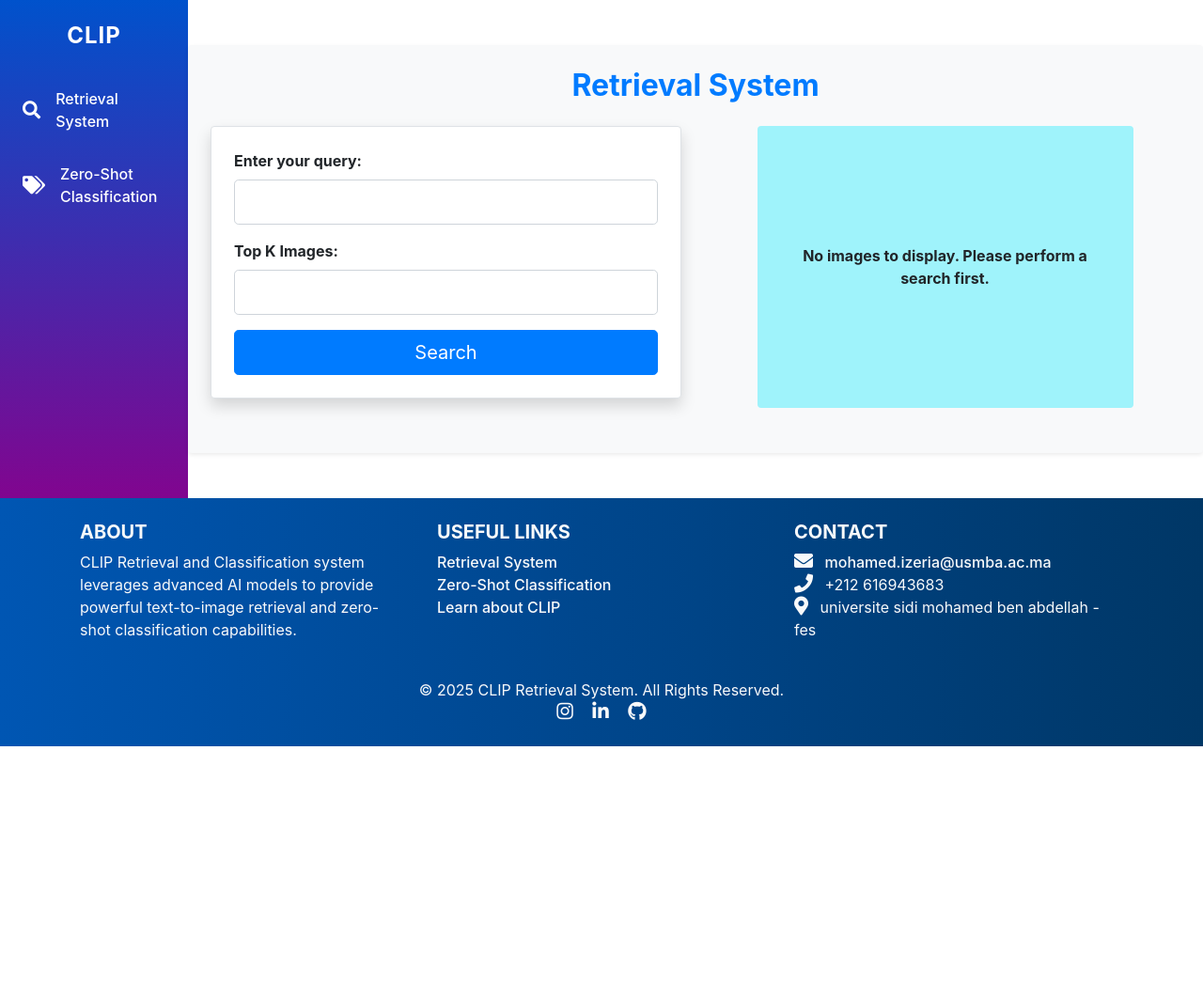
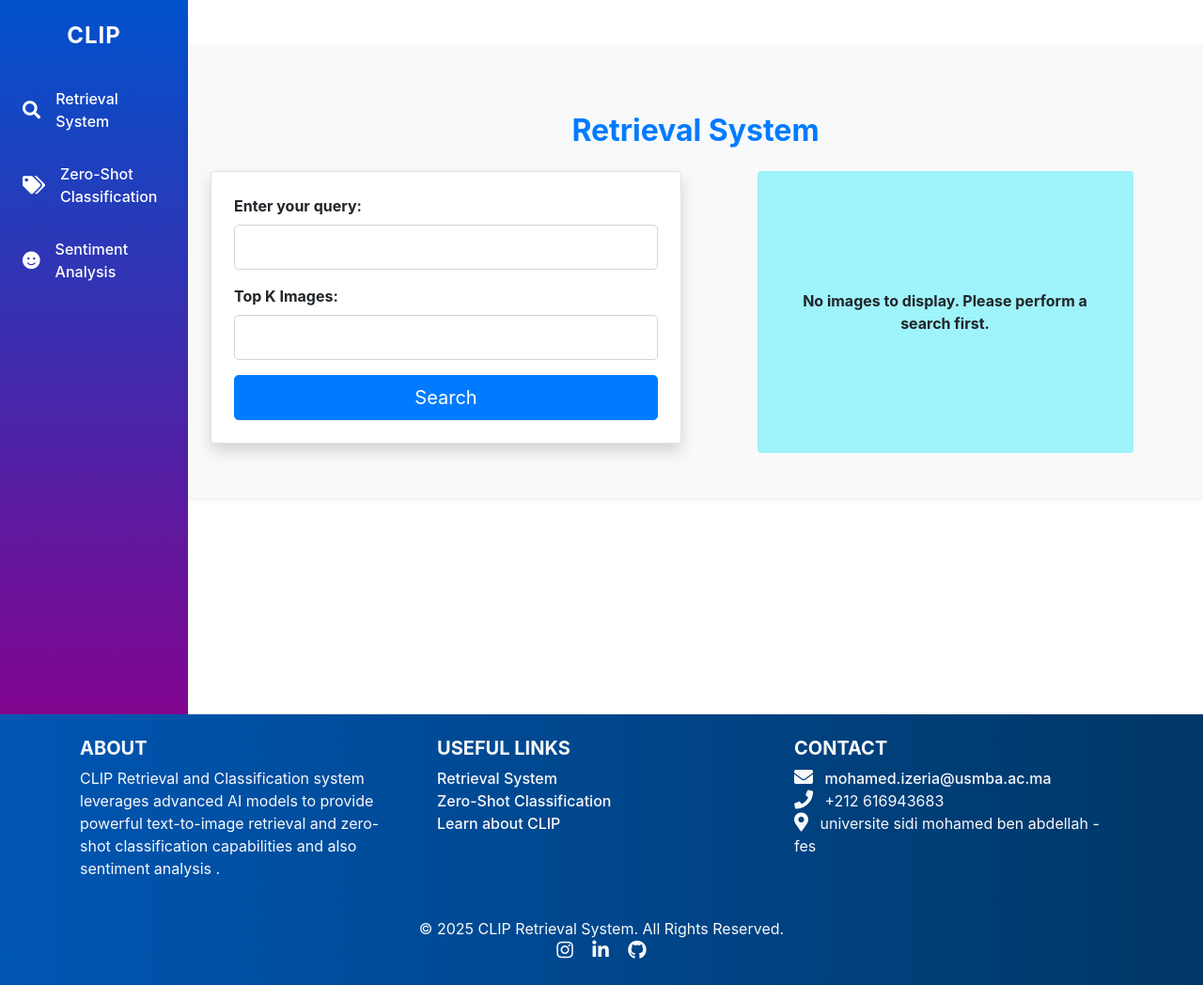
Before and after one commit to mohamedizeria01/image-search-carousel, a Flask app: page / in a window 1280 px wide. Shown: the whole page at 94% size. Before the commit the page ends 794 px from the top, so only its background shows below. Run offline with Flask 3, Linux system fonts and the light colour scheme; some libraries are stand-ins or nearby versions.

Commit message:
first version web application vlms

```diff
--- a/app.py
+++ b/app.py
@@ -11,7 +11,7 @@ clip_model = CLIPModel.from_pretrained("openai/clip-vit-base-patch32")
 clip_processor = CLIPProcessor.from_pretrained("openai/clip-vit-base-patch32")
 
 # Path to the folder containing the images
-images_folder = r"C:\Users\hp\Desktop\projet\static\images"
+images_folder = r"C:\Users\hp\Desktop\applicaion_web\static\images"
 
 # Function for semantic image search
 def semantic_image_search(text_query, image_collection, top_k=3, clip_model=clip_model, clip_processor=clip_processor):
@@ -85,5 +85,35 @@ def classify():
     result = {cls.strip(): round(prob * 100, 2) for cls, prob in zip(classes, probs)}
     return jsonify(result)
 
+
+
+# Route for zero-shot classification
+@app.route("/sentiment", methods=["POST"])
+def sentiment_analysis():
+    if "image" not in request.files or "classes" not in request.form:
+        return jsonify({"error": "Missing image or classes"}), 400
+
+    image_file = request.files["image"]
+    classes = "happy face ,neutral face ,sad face".split(",")
+
+    # Preprocess the image
+    image = Image.open(image_file).convert("RGB")
+    inputs = clip_processor(text=classes, images=image, return_tensors="pt", padding=True)
+
+
+    # Run the CLIP model
+    with torch.no_grad():
+        outputs = clip_model(**inputs)
+        logits_per_image = outputs.logits_per_image
+        probs = logits_per_image.softmax(dim=1).tolist()[0]
+
+    # Prepare classification results
+    result = {cls.strip(): round(prob * 100, 2) for cls, prob in zip(classes, probs)}
+    return jsonify(result)
+
+
+
+
+
 if __name__ == "__main__":
     app.run(debug=True)
--- a/static/js/script.js
+++ b/static/js/script.js
@@ -69,3 +69,81 @@ function showClassification() {
         resultsDiv.appendChild(resultsContainer);
     });
 }
+
+
+function showSentimentAnalysis() {
+    document.getElementById("main-content").innerHTML = `
+        <div class="container py-5">
+            <h2 class="text-center mb-4 text-primary font-weight-bold">Image Sentiment Analysis</h2>
+            <form id="sentiment-form" method="POST" enctype="multipart/form-data" action="/sentiment" class="p-4 bg-white border rounded shadow">
+                <div class="form-group">
+                    <label for="image" class="font-weight-bold">Upload Image:</label>
+                    <input type="file" id="image" name="image" class="form-control-file" required>
+                </div>
+                <button type="submit" class="btn btn-primary btn-block">Analyze Sentiment</button>
+            </form>
+            <div id="sentiment-results" class="mt-5"></div>
+        </div>
+    `;
+
+    const form = document.getElementById("sentiment-form");
+    form.addEventListener("submit", async (event) => {
+        event.preventDefault();
+
+        const formData = new FormData(form);
+
+        // Add the hardcoded classes to the formData
+        const classes = "happy face, normal face, sad face";
+        formData.append("classes", classes);
+
+        const response = await fetch("/sentiment", {
+            method: "POST",
+            body: formData,
+        });
+
+        const result = await response.json();
+        const resultsDiv = document.getElementById("sentiment-results");
+        resultsDiv.innerHTML = ""; // Clear previous results
+
+        if (result.error) {
+            resultsDiv.innerHTML = `<div class="alert alert-danger">${result.error}</div>`;
+            return;
+        }
+
+        // Create a container to hold the image and results
+        const resultsContainer = document.createElement("div");
+        resultsContainer.classList.add("d-flex", "align-items-start", "mt-4");
+
+        // Display the uploaded image
+        const imageDiv = document.createElement("div");
+        imageDiv.classList.add("mr-4");
+        const uploadedImage = document.createElement("img");
+        uploadedImage.src = URL.createObjectURL(formData.get("image"));
+        uploadedImage.classList.add("img-fluid", "rounded", "shadow");
+        uploadedImage.style.maxWidth = "300px";
+        imageDiv.appendChild(uploadedImage);
+
+        // Display sentiment analysis results
+        const resultsContentDiv = document.createElement("div");
+        resultsContentDiv.classList.add("w-75");
+
+        Object.entries(result).forEach(([sentiment, score]) => {
+            resultsContentDiv.innerHTML += `
+                <div class="mb-3">
+                    <strong class="d-block text-capitalize">${sentiment}</strong>
+                    <div class="d-flex justify-content-between align-items-center">
+                        <span class="px-3">${score}%</span>
+                        <div class="progress w-100" style="height: 20px;">
+                            <div class="progress-bar bg-${sentiment === 'happy face' ? 'success' : sentiment === 'sad face' ? 'danger' : 'secondary'}" role="progressbar" style="width: ${score}%" aria-valuenow="${score}" aria-valuemin="0" aria-valuemax="100"></div>
+                        </div>
+                    </div>
+                </div>
+            `;
+        });
+
+        // Append image and results
+        resultsContainer.appendChild(imageDiv);
+        resultsContainer.appendChild(resultsContentDiv);
+        resultsDiv.appendChild(resultsContainer);
+    });
+}
--- a/templates/index.html
+++ b/templates/index.html
@@ -14,9 +14,9 @@
 </head>
 
 <body>
-    <div class="d-flex">
+    <div class="d-flex" >
         <!-- Sidebar -->
-        <nav class="vh-200" style="background: linear-gradient(180deg, #0052cc, #81058f); width: 200px; height: 100;">
+        <nav style="background: linear-gradient(180deg, #0052cc, #81058f); width: 200px; height:auto;">
             <div class="d-flex flex-column align-items-center py-4">
                 <h4 class="text-white font-weight-bold mb-4">CLIP</h4>
                 <ul class="nav flex-column w-100">
@@ -33,14 +33,21 @@
                             <span>Zero-Shot Classification</span>
                         </a>
                     </li>
+                    <li class="nav-item">
+                        <a class="nav-link text-white py-3 px-4 d-flex align-items-center" href="#classification"
+                            onclick="showSentimentAnalysis()">
+                            <i class="fas fa-smile mr-3"></i>
+                            <span>Sentiment Analysis</span>
+                        </a>
+                    </li>
                 </ul>
             </div>
         </nav>
 
         <!-- Content -->
-        <div class="container my-5 py-4 px-4 pb-5 bg-light rounded shadow-sm" id="main-content">
+        <div class="container mt-5 py-4 px-4 pb-5 bg-light rounded shadow-sm" id="main-content" style="margin-bottom: 230px;">
             {% if page == "retrieval" %}
-            <h2 class="text-center mb-4 text-primary font-weight-bold">Retrieval System</h2>
+            <h2 class="text-center mb-4 pt-5 text-primary font-weight-bold">Retrieval System</h2>
             <div class="row">
                 <!-- Left: Form -->
                 <div class="col-md-6">
@@ -93,8 +100,10 @@
                         </a>
                     </div>
                     {% else %}
-                    <div class="text-center d-flex justify-content-center align-items-center  rounded mx-auto" style="width: 400px; height: 300px; background-color: #9ff3fb; ">
-                        <p class="text-black font-weight-bold m-0 m-5">No images to display. Please perform a search first.</p>
+                    <div class="text-center d-flex justify-content-center align-items-center  rounded mx-auto"
+                        style="width: 400px; height: 300px; background-color: #9ff3fb; ">
+                        <p class="text-black font-weight-bold m-0 m-5">No images to display. Please perform a search
+                            first.</p>
                     </div>
                     {% endif %}
 
@@ -113,7 +122,7 @@
                 <div class="col-md-4">
                     <h5 class="font-weight-bold text-uppercase">About</h5>
                     <p>CLIP Retrieval and Classification system leverages advanced AI models to provide powerful
-                            text-to-image retrieval and zero-shot classification capabilities.</p>
+                        text-to-image retrieval and zero-shot classification capabilities and also sentiment analysis .</p>
                 </div>
                 <!-- Useful Links -->
                 <div class="col-md-4">
@@ -141,9 +150,12 @@
                 <div class="col text-center">
                     <p class="mb-0">© 2025 CLIP Retrieval System. All Rights Reserved.</p>
                     <div>
-                            <a href="https://www.instagram.com/mohamed_izri/" class="text-light mx-2"><i class="fab fa-instagram"></i></a>
-                            <a href="https://www.linkedin.com/in/mohamed-izeria-bb50a32ab/" class="text-light mx-2"><i class="fab fa-linkedin-in"></i></a>
-                            <a href="https://github.com/mohamedizeria01" class="text-light mx-2"><i class="fab fa-github"></i></a>
+                        <a href="https://www.instagram.com/mohamed_izri/" class="text-light mx-2"><i
+                                class="fab fa-instagram"></i></a>
+                        <a href="https://www.linkedin.com/in/mohamed-izeria-bb50a32ab/" class="text-light mx-2"><i
+                                class="fab fa-linkedin-in"></i></a>
+                        <a href="https://github.com/mohamedizeria01" class="text-light mx-2"><i
+                                class="fab fa-github"></i></a>
                     </div>
                 </div>
             </div>
```
Lines whose indentation alone changed are shown as unchanged.
